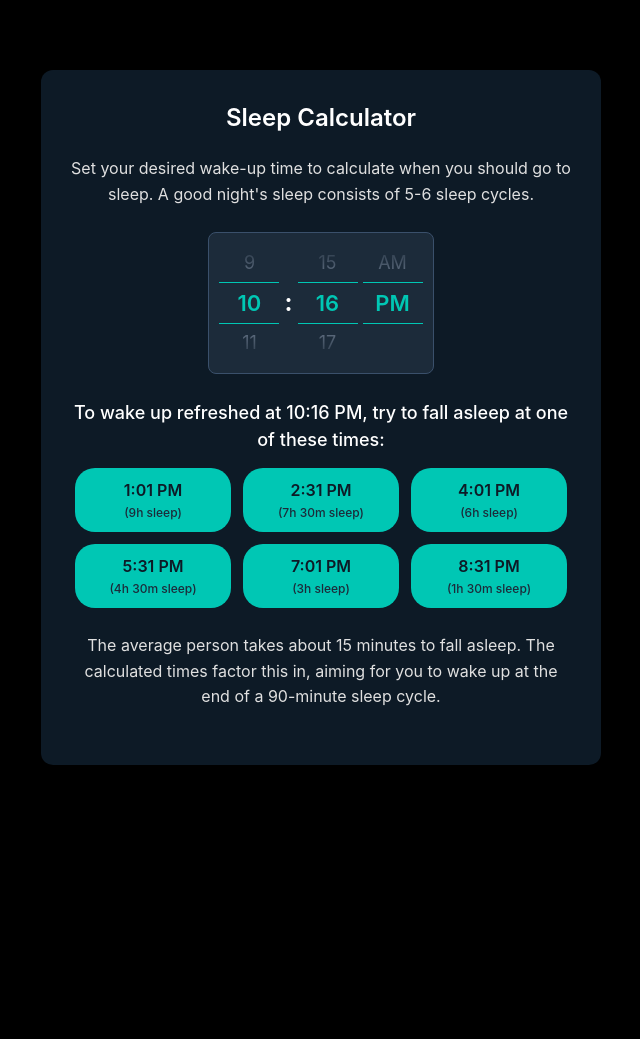
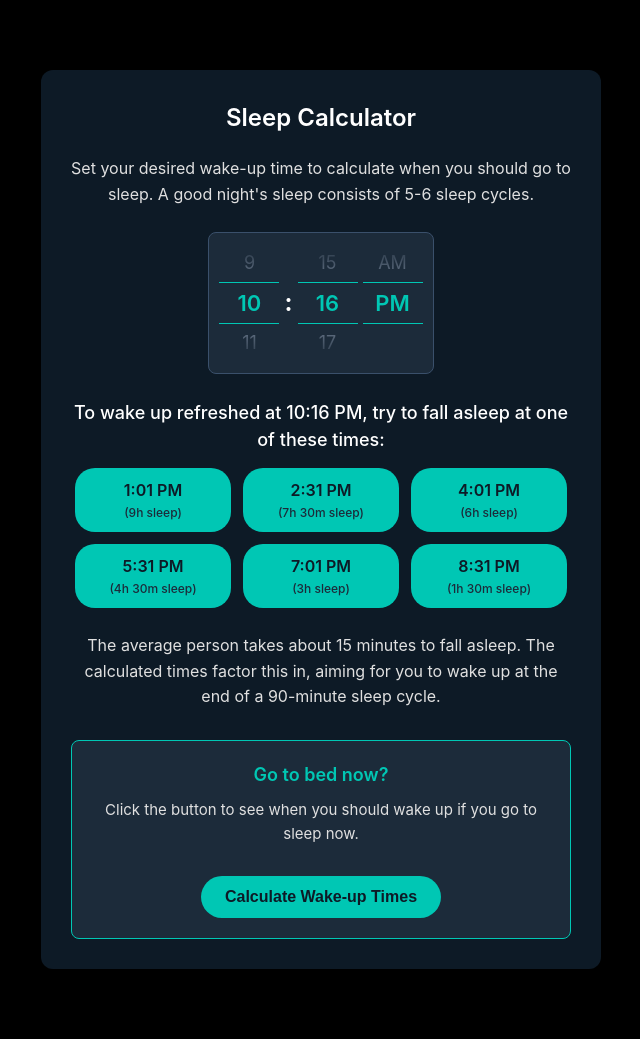
Before and after one commit to lijiaocn/kecology.com, a Jekyll site: the page built from _posts/2025-08-21-sleep-calculator.markdown, in a window 1280 px wide. Shown: the whole page, without its empty margins (319-959 px from the left). Built offline with Jekyll 4.4.1, drawn with Linux system fonts in a browser that asks for light colours; comment, search, counter and statistics services are not loaded; before the commit the page ends 900 px from its top, so only the background shows below that; part of the change alters nothing that is shown.

Commit message:
增加起床时间计算

```diff
--- a/_posts/2025-08-21-sleep-calculator.markdown
+++ b/_posts/2025-08-21-sleep-calculator.markdown
@@ -137,6 +137,45 @@ backgroud-color: black
         font-size: 14px;
         color: #e0e0e0;
     }
+    #suggestion-now {
+        margin-top: 30px;
+        padding: 20px;
+        background-color: #1c2b3a;
+        border-radius: 8px;
+        border: 1px solid #00c7b4;
+    }
+    #suggestion-now h3 {
+        color: #00c7b4;
+        font-weight: 600;
+        margin-bottom: 10px;
+        font-size: 18px;
+    }
+    #suggestion-now p {
+        font-size: 15px;
+        margin-bottom: 15px;
+    }
+    #wakeup-options {
+        display: flex;
+        flex-wrap: wrap;
+        justify-content: center;
+        gap: 12px;
+    }
+    #calculate-now-btn, #back-btn {
+        background-color: #00c7b4;
+        color: #0d1a26;
+        border: none;
+        padding: 12px 24px;
+        border-radius: 25px;
+        font-size: 16px;
+        font-weight: 600;
+        cursor: pointer;
+        transition: background-color 0.2s;
+        margin-top: 15px;
+        display: inline-block;
+    }
+    #calculate-now-btn:hover, #back-btn:hover {
+        background-color: #00a896;
+    }
 </style>
 
 <div id="sleep-calculator-container">
@@ -150,13 +189,21 @@ backgroud-color: black
             <div class="time-scroller" id="ampm-scroller"></div>
         </div>
     </div>
-    <div id="results-container"></div>
+    <div id="results-container" style="display: none;">
+        <h3 id="results-title"></h3>
+        <div id="bedtime-options"></div>
+    </div>
     <p class="explanation">The average person takes about 15 minutes to fall asleep. The calculated times factor this in, aiming for you to wake up at the end of a 90-minute sleep cycle.</p>
+    <div id="suggestion-now">
+        <h3>Go to bed now?</h3>
+        <p>Click the button to see when you should wake up if you go to sleep now.</p>
+        <button id="calculate-now-btn">Calculate Wake-up Times</button>
+        <div id="wakeup-options"></div>
+        <button id="back-btn" style="display: none;">Back</button>
+    </div>
 </div>
 
 <script>
-    const resultsContainer = document.getElementById('results-container');
-
     function formatTime(date) {
         let hours = date.getHours();
         let minutes = date.getMinutes();
@@ -297,12 +344,15 @@ backgroud-color: black
         const wakeUpDate = new Date();
         wakeUpDate.setHours(hour, minute, 0, 0);
 
-        resultsContainer.innerHTML = `
-            <h3 id="results-title">To wake up refreshed at ${formatTime(wakeUpDate)}, try to fall asleep at one of these times:</h3>
-            <div id="bedtime-options"></div>
-        `;
+        const resultsContainer = document.getElementById('results-container');
+        const resultsTitle = document.getElementById('results-title');
+        const bedtimeOptionsContainer = document.getElementById('bedtime-options');
 
-        const bedtimeOptionsContainer = document.getElementById('bedtime-options');
+        if (!resultsContainer || !resultsTitle || !bedtimeOptionsContainer) return;
+
+        resultsTitle.textContent = `To wake up refreshed at ${formatTime(wakeUpDate)}, try to fall asleep at one of these times:`;
+        resultsContainer.style.display = 'block';
+
         bedtimeOptionsContainer.innerHTML = '';
 
         const sleepOnsetMinutes = 15;
@@ -347,6 +397,85 @@ backgroud-color: black
         });
     }
 
+    function calculateAndShowWakeUpTimes() {
+        const wakeupOptionsContainer = document.getElementById('wakeup-options');
+        const calculateBtn = document.getElementById('calculate-now-btn');
+        const backBtn = document.getElementById('back-btn');
+        const suggestionContainer = document.getElementById('suggestion-now');
+        const paragraph = suggestionContainer.querySelector('p');
+
+        if (!wakeupOptionsContainer || !calculateBtn || !backBtn || !paragraph) return;
+
+        const now = new Date();
+        const sleepTime = new Date(now.getTime() + 15 * 60 * 1000);
+
+        const wakeUpTimes = [];
+        const sleepCycleMinutes = 90;
+        const numberOfCycles = 6;
+
+        for (let i = 1; i <= numberOfCycles; i++) {
+            let wakeUpTime = new Date(sleepTime.getTime() + i * sleepCycleMinutes * 60 * 1000);
+
+            const durationHours = Math.floor((i * sleepCycleMinutes) / 60);
+            const durationMinutes = (i * sleepCycleMinutes) % 60;
+            let durationText = `${durationHours}h`;
+            if (durationMinutes > 0) {
+                durationText += ` ${durationMinutes}m`;
+            }
+
+            wakeUpTimes.push({time: wakeUpTime, duration: durationText});
+        }
+
+        paragraph.textContent = 'If you fall asleep in the next 15 minutes, try waking up at one of these times:';
+        calculateBtn.style.display = 'none';
+        backBtn.style.display = 'inline-block';
+
+        wakeupOptionsContainer.innerHTML = '';
+
+        wakeUpTimes.reverse().forEach(wt => {
+            const wakeupElement = document.createElement('div');
+            wakeupElement.className = 'bedtime';
+
+            const timeSpan = document.createElement('span');
+            timeSpan.textContent = formatTime(wt.time);
+
+            const durationSpan = document.createElement('span');
+            durationSpan.className = 'duration-annotation';
+            durationSpan.textContent = `(${wt.duration} sleep)`;
+
+            wakeupElement.appendChild(timeSpan);
+            wakeupElement.appendChild(durationSpan);
+            wakeupOptionsContainer.appendChild(wakeupElement);
+        });
+    }
+
+    function resetSuggestionBox() {
+        const wakeupOptionsContainer = document.getElementById('wakeup-options');
+        const calculateBtn = document.getElementById('calculate-now-btn');
+        const backBtn = document.getElementById('back-btn');
+        const suggestionContainer = document.getElementById('suggestion-now');
+        const paragraph = suggestionContainer.querySelector('p');
+
+        if (!wakeupOptionsContainer || !calculateBtn || !backBtn || !paragraph) return;
+
+        paragraph.textContent = 'Click the button to see when you should wake up if you go to sleep now.';
+        calculateBtn.style.display = 'inline-block';
+        backBtn.style.display = 'none';
+        wakeupOptionsContainer.innerHTML = '';
+    }
+
+    function setupSuggestionBox() {
+        const calculateBtn = document.getElementById('calculate-now-btn');
+        const backBtn = document.getElementById('back-btn');
+
+        if(calculateBtn) {
+            calculateBtn.addEventListener('click', calculateAndShowWakeUpTimes);
+        }
+        if(backBtn) {
+            backBtn.addEventListener('click', resetSuggestionBox);
+        }
+    }
+
     function setInitialTime() {
         const now = new Date();
         now.setHours(now.getHours() + 9);
@@ -357,7 +486,7 @@ backgroud-color: black
         const initialAmpm = initialHour >= 12 ? 'PM' : 'AM';
 
         initialHour = initialHour % 12;
-        initialHour = initialHour ? initialHour : 12; // Handle midnight (00:xx becomes 12:xx AM)
+        initialHour = initialHour ? initialHour : 12;
 
         hourScroller.setValue(initialHour);
         minuteScroller.setValue(initialMinute.toString().padStart(2, '0'));
@@ -365,5 +494,6 @@ backgroud-color: black
     }
 
     setInitialTime();
+    setupSuggestionBox();
 
 </script>
```
